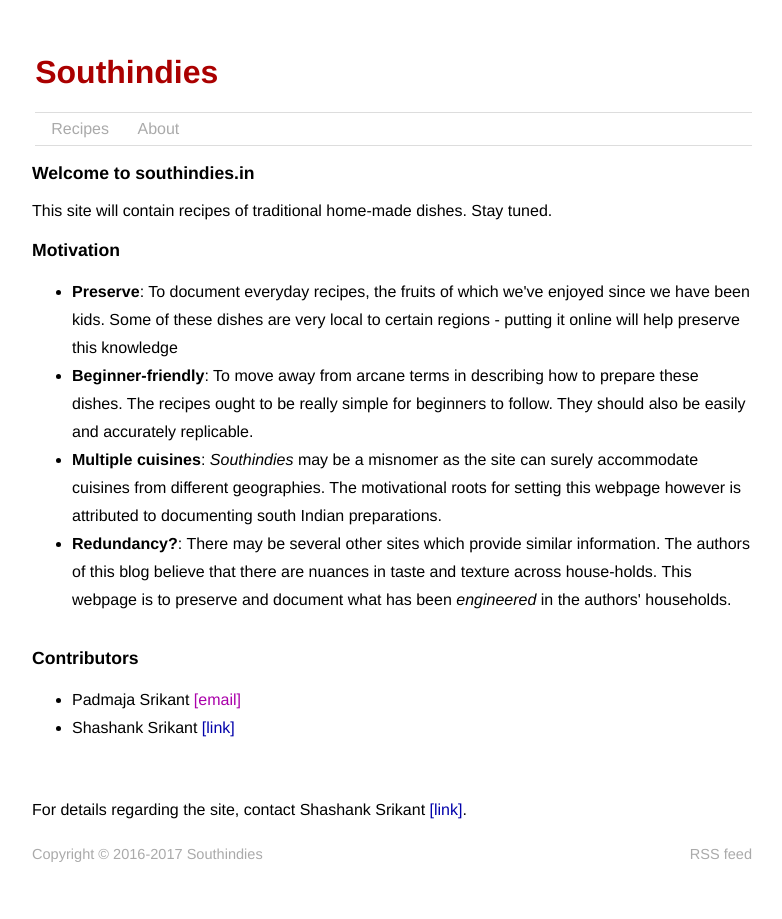
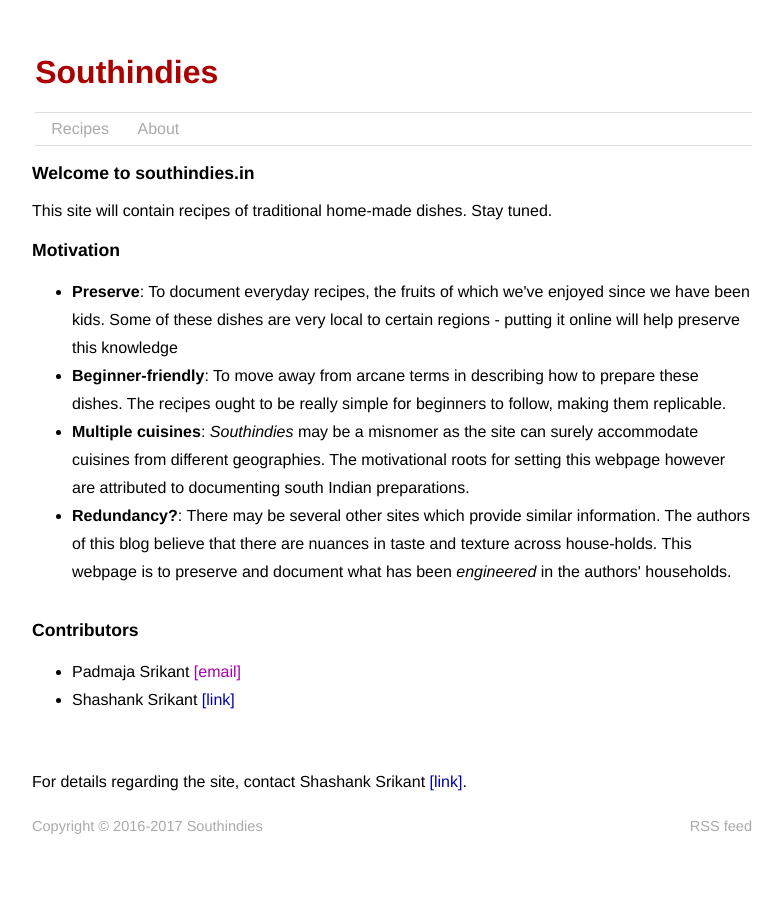
Before and after one commit to shashank-srikant/southindies, a Jekyll site: the page built from index.html, in a window 1280 px wide. Shown: the whole page, without its empty margins (248-1030 px from the left). Built offline with Jekyll 4.4.1, drawn with Linux system fonts in a browser that asks for light colours.

Commit message:
Updated index.html

```diff
--- a/index.html
+++ b/index.html
@@ -13,8 +13,8 @@ This site will contain recipes of traditional home-made dishes. Stay tuned.
 <h2>Motivation</h2>
 <ul>
 <li><b>Preserve</b>: To document everyday recipes, the fruits of which we've enjoyed since we have been kids. Some of these dishes are very local to certain regions - putting it online will help preserve this knowledge</li>
-<li><b>Beginner-friendly</b>: To move away from arcane terms in describing how to prepare these dishes. The recipes ought to be really simple for beginners to follow. They should also be easily and accurately replicable.</li>
-<li><b>Multiple cuisines</b>: <i>Southindies</i> may be a misnomer as the site can surely accommodate cuisines from different geographies. The motivational roots for setting this webpage however is attributed to documenting south Indian preparations.</li>
+<li><b>Beginner-friendly</b>: To move away from arcane terms in describing how to prepare these dishes. The recipes ought to be really simple for beginners to follow, making them replicable.</li>
+<li><b>Multiple cuisines</b>: <i>Southindies</i> may be a misnomer as the site can surely accommodate cuisines from different geographies. The motivational roots for setting this webpage however are attributed to documenting south Indian preparations.</li>
 <li><b>Redundancy?</b>: There may be several other sites which provide similar information. The authors of this blog believe that there are nuances in taste and texture across house-holds. This webpage is to preserve and document what has been <i>engineered</i> in the authors' households.</li>
 </ul>
 
```
